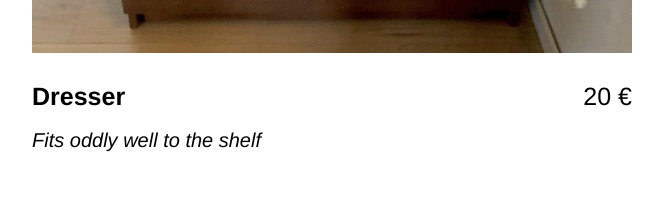
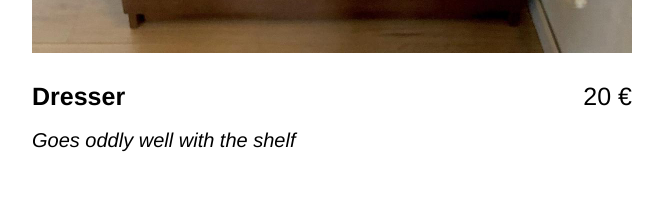
Before and after one commit to martinhellwagner/marketplace-showcase-website, a Vue app: page / in a window 1280 px wide. Shown: the part 10660-10879 px from the top of the page, without its empty margins (308-971 px from the left). Built offline with nearby package versions, Linux system fonts and the light colour scheme.

Commit message:
Change text

```diff
--- a/src/App.vue
+++ b/src/App.vue
@@ -167,7 +167,7 @@
       <div class="text-wrapper">
         <div class="name"><b>Dresser</b></div>
         <div class="price">20 €</div>
-        <div class="description"><i>Fits oddly well to the shelf</i></div>
+        <div class="description"><i>Goes oddly well with the shelf</i></div>
       </div>
     </div>
 
```
